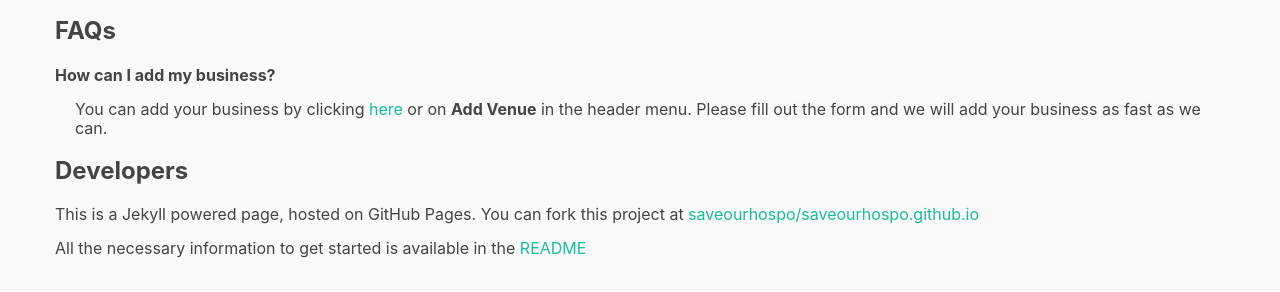
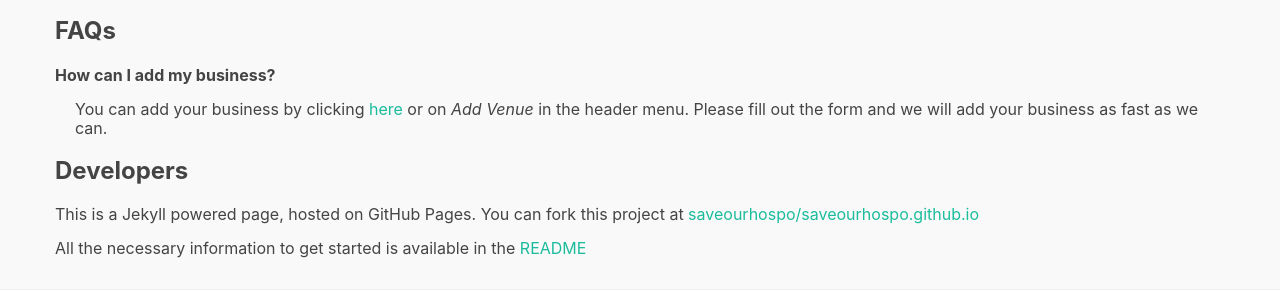
Before and after one commit to saveourhospo/saveourhospo.github.io, a Jekyll site: the page built from about.html, in a window 1280 px wide. Shown: the part 157-449 px from the top of the page. Built offline with Jekyll 4.4.1, drawn with Linux system fonts in a browser that asks for light colours; nearby versions of some CDN libraries.

Commit message:
update faq

```diff
--- a/about.html
+++ b/about.html
@@ -9,7 +9,7 @@ permalink: about.html
 
     <h2>FAQs</h2>
     <h4>How can I add my business?</h4>
-    <p class="faq-answer">You can add your business by clicking <a href="{{ site.settings.google_form }}" target="_blank">here</a> or on <b>Add Venue</b> in the header menu. Please fill out the form and we will add your business as fast as we can. </p>
+    <p class="faq-answer">You can add your business by clicking <a href="{{ site.settings.google_form }}" target="_blank">here</a> or on <i>Add Venue</i> in the header menu. Please fill out the form and we will add your business as fast as we can. </p>
 
     <h2>Developers</h2>
     <p>This is a Jekyll powered page, hosted on GitHub Pages. You can fork this project at <a href="https://github.com/saveourhospo/saveourhospo.github.io">saveourhospo/saveourhospo.github.io</a></p>
```
